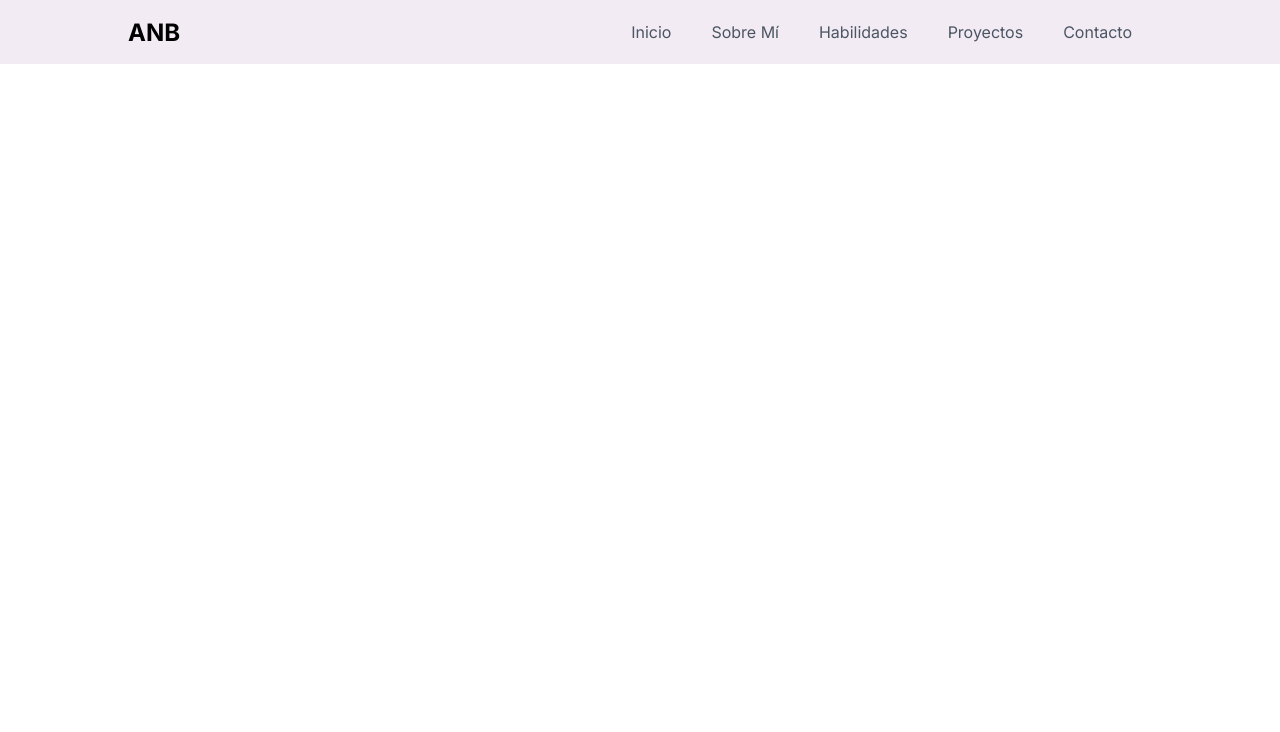
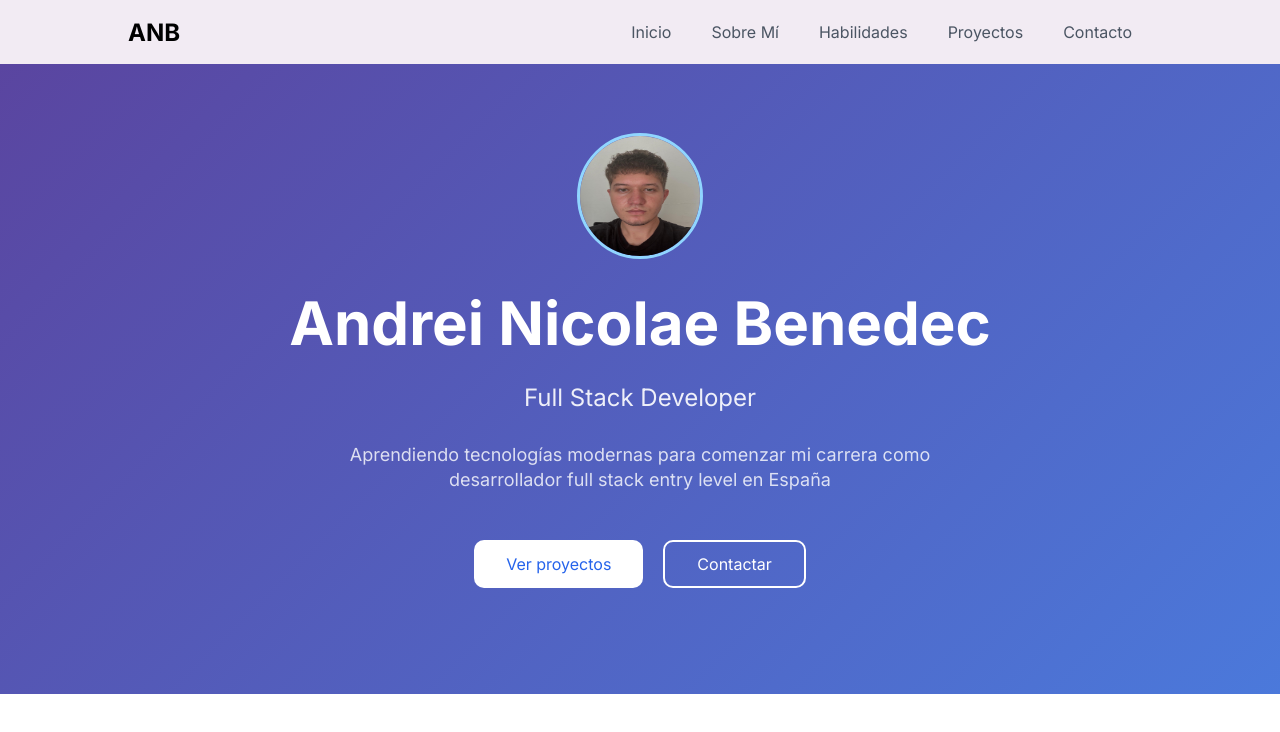
Before and after one commit to dr1ngerr/portfolio-personal, a plain HTML site: page index.html in a window 1280 px wide. Drawn offline with Linux system fonts and the light colour scheme; a web font is replaced by a local one.

Commit message:
Añadida la hero section y sus estilos
Implementación de la sección Hero con gradiente, centrado (Flexbox), imagen de perfil y estilos de tipografía y botones CTA.

```diff
--- a/index.html
+++ b/index.html
@@ -4,6 +4,7 @@
 <head>
     <meta charset="UTF-8">
     <meta name="viewport" content="width=device-width, initial-scale=1.0">
+    <meta name="description" content="Portfolio personal de Andrei Nicolae Benedec, Full Stack Developer">
     <title>Portfolio</title>
     <link rel="stylesheet" href="styles.css">
     <link rel="preconnect" href="https://fonts.googleapis.com">
@@ -34,6 +35,26 @@
             </div>
         </nav>
     </header>
+
+    <main>
+        <section>
+            <div class="container-hero">
+                <div class="container-main">
+                    <div class="container-one-img">
+                        <img src="images/selfie.jpeg" alt="Un selfie de Andrei">
+                    </div>
+                    <h1>Andrei Nicolae Benedec</h1>
+                    <p class="texto-profesion">Full Stack Developer</p>
+                    <p class="texto-aspiracion">Aprendiendo tecnologías modernas para comenzar mi carrera como
+                        desarrollador full stack entry level en España</p>
+                    <div class="container-btns">
+                        <a class="btn ver-proyectos-btn" href="#">Ver proyectos</a>
+                        <a class="btn contactar-btn" href="#">Contactar</a>
+                    </div>
+                </div>
+            </div>
+        </section>
+    </main>
 </body>
 
 </html>
--- a/styles.css
+++ b/styles.css
@@ -10,6 +10,7 @@ body {
     align-items: center;
     background-color: #f2ebf3;
     height: 64px;
+    width: 100%;
 }
 
 .container-lista-nav {
@@ -18,7 +19,33 @@ body {
 
 .container-iniciales {
     margin: 0px 10%;
+}
 
+img {
+    width: 120px;
+    height: 120px;
+    border-radius: 50%;
+    border: 3.5px solid #90D5FF;
+}
+
+.container-hero {
+    background: linear-gradient(135deg, #5A45A0 0%, #4B79DB 100%);
+    height: 630px;
+    display: flex;
+    justify-content: center;
+    align-items: center;
+}
+
+.container-main {
+    height: 72%;
+    width: 720px;
+    text-align: center;
+    margin-top: -3%;
+}
+
+.container-btns {
+    display: flex;
+    justify-content: center;
 }
 
 /* Estilos */
@@ -41,3 +68,40 @@ a {
     color: #4b5563;
     text-decoration: none;
 }
+
+h1 {
+    color: white;
+    font-size: 60px;
+    margin: 24px 0 18px 0;
+}
+
+.texto-profesion {
+    color: #FFFFFFE6;
+    font-size: 24px;
+    margin-bottom: 30px;
+}
+
+.texto-aspiracion {
+    color: #FFFFFFCC;
+    line-height: 25px;
+    font-size: 18px;
+    padding: 0 20px 30px 20px;
+}
+
+.btn {
+    font-size: 16px;
+    border-radius: 10px;
+}
+
+.ver-proyectos-btn {
+    padding: 14px 32px;
+    background-color: #FFFFFF;
+    color: #2563EB;
+    margin-right: 20px;
+}
+
+.contactar-btn {
+    padding: 12px 32px;
+    color: #FFFFFF;
+    border: 2px solid;
+}
```
